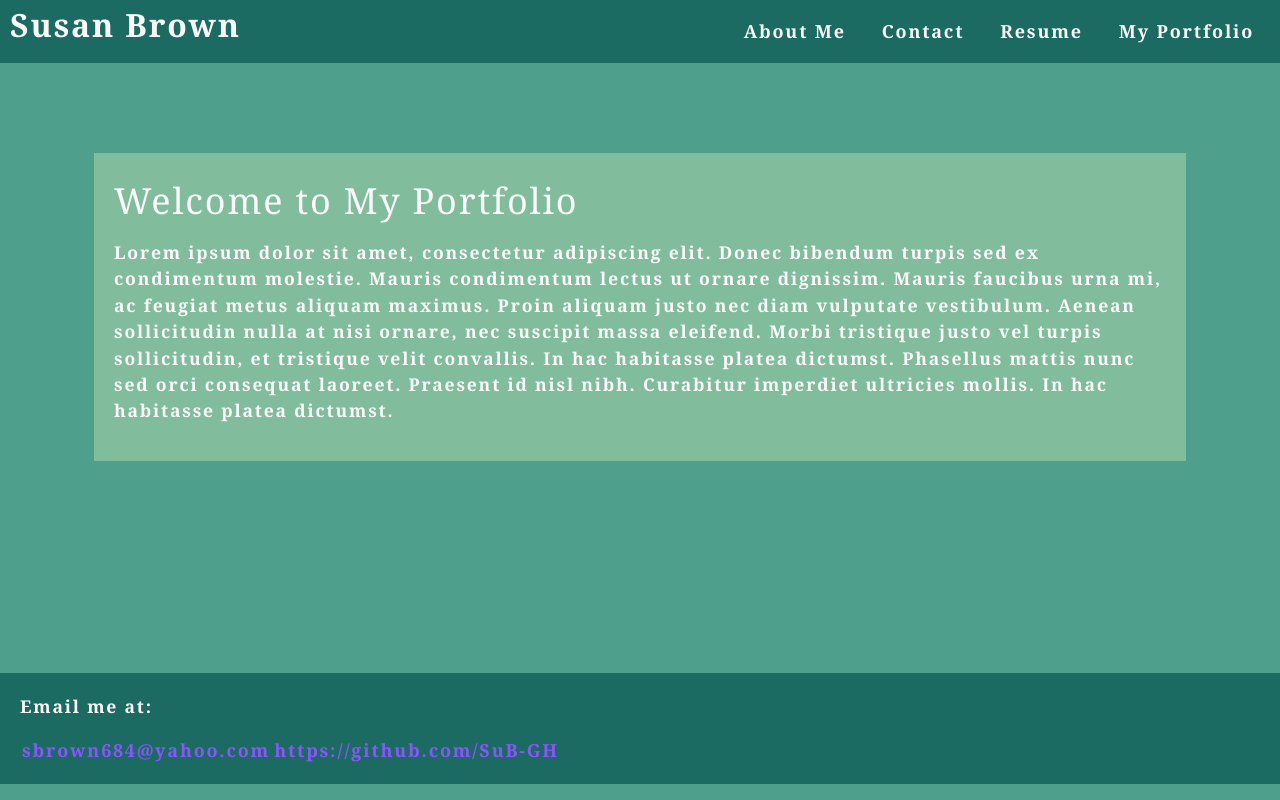
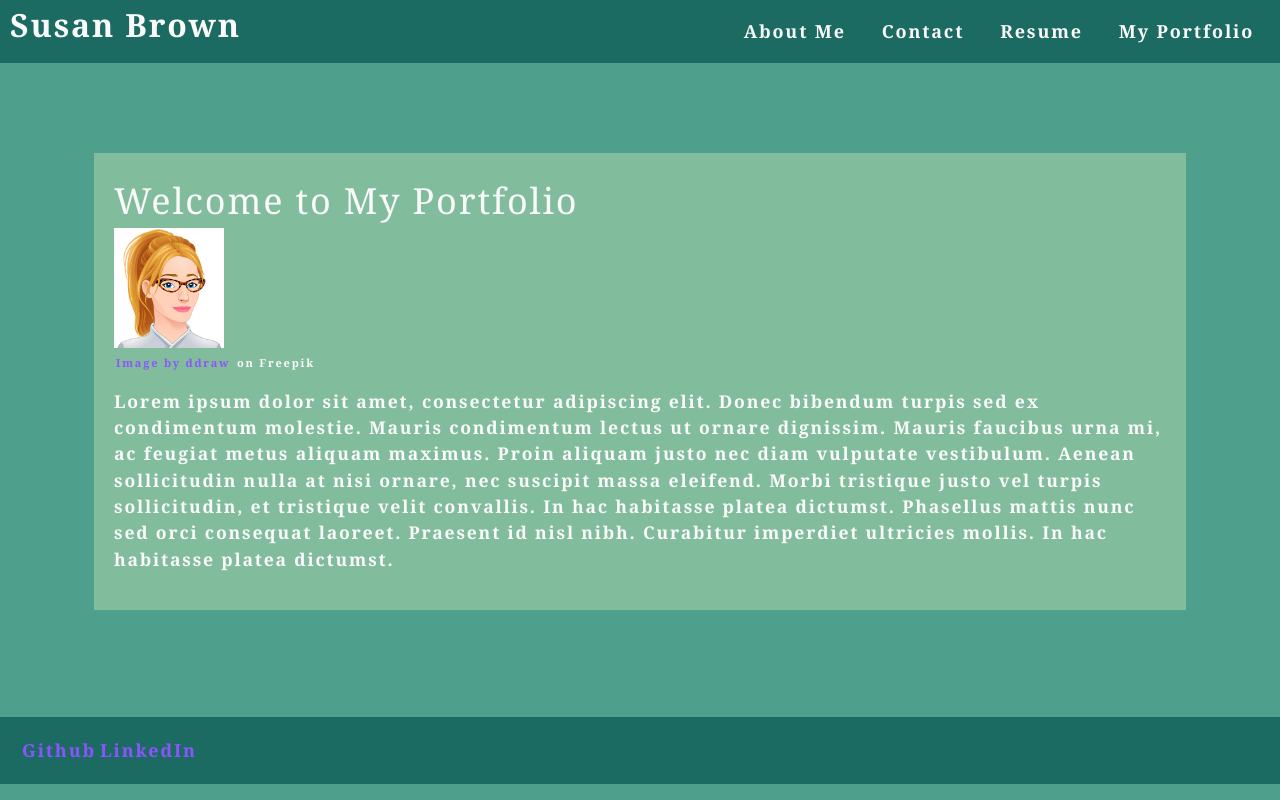
Before and after one commit to SuB-GH/react-portfolio, a React (Create React App) app: page / in a window 1280 px wide. Built offline with nearby package versions, Linux system fonts and the light colour scheme.

Commit message:
update css and styling to portfolio

```diff
--- a/src/components/About/index.js
+++ b/src/components/About/index.js
@@ -4,7 +4,12 @@ function About() {
   return (
     <section id="myAbout" className="my-5">
       <h1 id="about">Welcome to My Portfolio</h1>
-
+      <div>
+      <img id="avatar" src={require(`../../assets/proj-img/532.jpg`)}/>
+      <p id="attrib1">
+      <a id="attrib2" href="https://www.freepik.com/free-vector/different-woman-avatars_1089194.htm#query=female%20avatar&position=5&from_view=search">Image by ddraw</a> on Freepik
+      </p>
+      </div>
       <div className="my-2">
         <p>
           Lorem ipsum dolor sit amet, consectetur adipiscing elit. Donec bibendum turpis sed ex
--- a/src/components/Contact/index.js
+++ b/src/components/Contact/index.js
@@ -1,5 +1,4 @@
 import React, { useState } from 'react';
-
 import { validateEmail } from '../../utils/helpers';
 
 function ContactForm() {
--- a/src/components/Footer/index.js
+++ b/src/components/Footer/index.js
@@ -3,15 +3,20 @@ import Nav from '../Nav';
 //import { capitalizeFirstLetter } from '../../utils/helpers';
 
 function Footer() {
-    return (
-        <section id="myFooter" className="my-2">
-
-                <p>Email me at: </p>
-                <a href="">sbrown684@yahoo.com</a>
-                <a href="">https://github.com/SuB-GH</a>
+  return (
+    <section id="myFooter" className="my-2">
 
 
-</section>
-    );
+      <a href="https://github.com/SuB-GH" target="_blank" rel="noreferrer">
+        Github
+      </a>
+
+      <a href="https://www.linkedin.com/in/susan-brown" target="_blank" rel="noreferrer">
+        LinkedIn
+      </a>
+
+
+    </section>
+  );
 }
 export default Footer;
--- a/src/components/Project/index.js
+++ b/src/components/Project/index.js
@@ -50,13 +50,19 @@ const Project = ({ project }) => {
   ]);
 
   return (
-    <div>
+
       <div id="myProjects" className="flex-row">
         {projects.map((project, i) => (
           <div class="projContainer" id="jpegs">
             <h3>{project.name}</h3>
-            <a href='#'>{project.deployed}</a>
-            <a href='#'>{project.github}</a>
+            <p class="urls">
+            <a href={project.deployed} target='_blank' rel={project.deployed}>
+              Deployed
+            </a>
+            <a href={project.github} target='_blank' rel={project.github} >
+              Github
+              </a>
+            </p>
             <img
               src={require(`../../assets/proj-img/${project.project}.jpg`)}
               alt={project.name}
@@ -68,7 +74,7 @@ const Project = ({ project }) => {
         ))}
       </div>
 
-    </div>
+
   );
 };
 
--- a/src/index.css
+++ b/src/index.css
@@ -107,14 +107,17 @@ header a {
   height: 100vh;
 
 }
+
 section .my-5 {
   padding: 20px
 }
+
 .my-5 {
   /* background-color: #81bd9c; */
   padding: 20px;
 
 }
+
 /*contact form*/
 #myContact {
   background-color: #81bd9c;
@@ -122,6 +125,7 @@ section .my-5 {
   width: 650px;
 
 }
+
 /*Resume*/
 #myRes {
   background-color: #81bd9c;
@@ -136,27 +140,61 @@ section .my-5 {
 }
 
 #myProjects {
-  background-color: #81bd9c;
+  display: flex;
+  flex-direction: row;
+  flex-wrap: wrap;
+  justify-content: space-between;
   padding: 20px;
-  box-shadow: 0 4px 8px 0 rgba(0,0,0,0.2);
-  transition: 0.3s;
+  align-content: center;
+
+
 }
 
-#myProjects:hover {
-  box-shadow: 0 8px 16px 0 rgba(0,0,0,0.2);
+.projContainer:hover {
+  box-shadow: 0 8px 16px 0 rgba(0, 0, 0, 0.2);
 }
 
 .projContainer {
-  padding: 2px 2px;
+
+  flex: content;
+  padding: 0px 20px 0px 20px;
+  margin: 10px;
   align-items: center;
+  align-self: center;
   justify-content: space-around;
   justify-content: space-between;
+  background-color: #81bd9c;
+  box-shadow: 0 4px 8px 0 rgba(0, 0, 0, 0.2);
+  transition: 0.3s;
 
 }
 
+.projContainer a {
+  align-items: center;
+  font-size: 14px;
+  color: rgba(0, 0, 0, .65)
+}
+
+.urls {
+  font-size: 20px;
+  color: rgba(0, 0, 0, .65)
+}
+
+#attrib1 {
+  font-size: 11px;
+}
+
+#attrib2 {
+  font-size: 11px;
+}
+
+#avatar {
+  height: 120px;
+}
+
 #myPortfolio {
-
-padding: 20px;
+  flex-wrap: wrap;
+  padding: 20px;
 }
 
 #myFooter {
@@ -312,10 +350,13 @@ textarea {
 }
 
 .img-thumbnail {
-  width: auto;
-  height: 300px;
-  margin-bottom: 50px;
+  width: 400px;
+  height: auto;
+  padding: 15px 5px 15px 50px;
   cursor: pointer;
+  align-content: center;
+  vertical-align: center;
+
 }
 
 .modalBackdrop {
```
Also changed, not shown: src/assets/proj-img/532.jpg (added).
